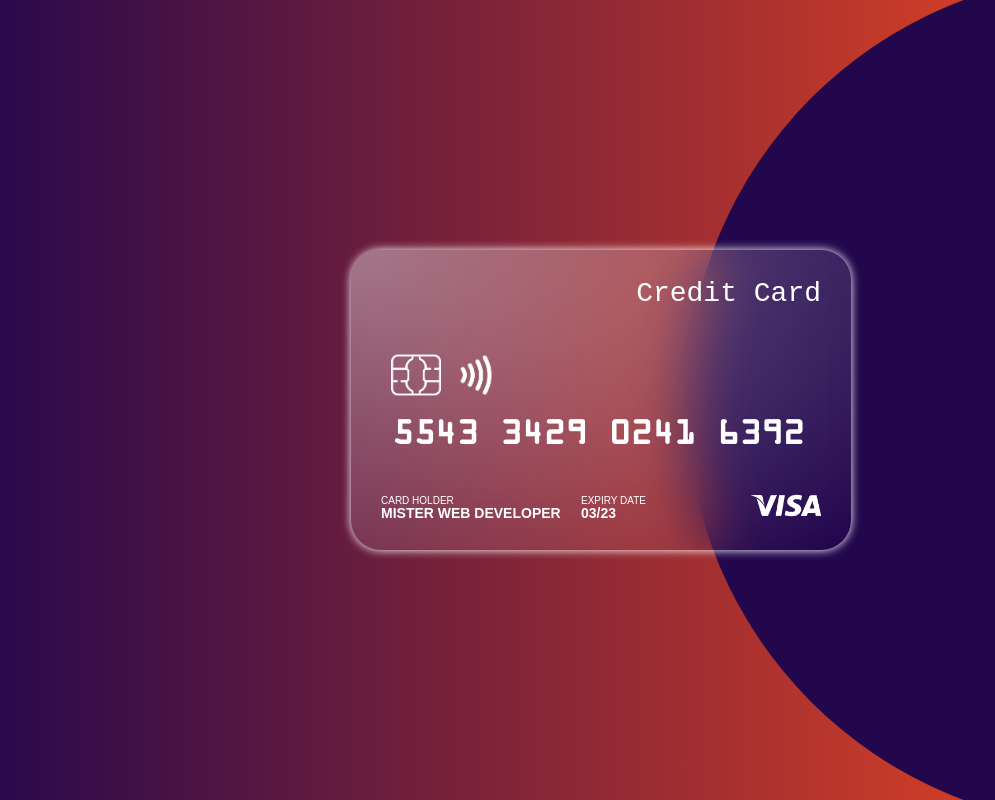
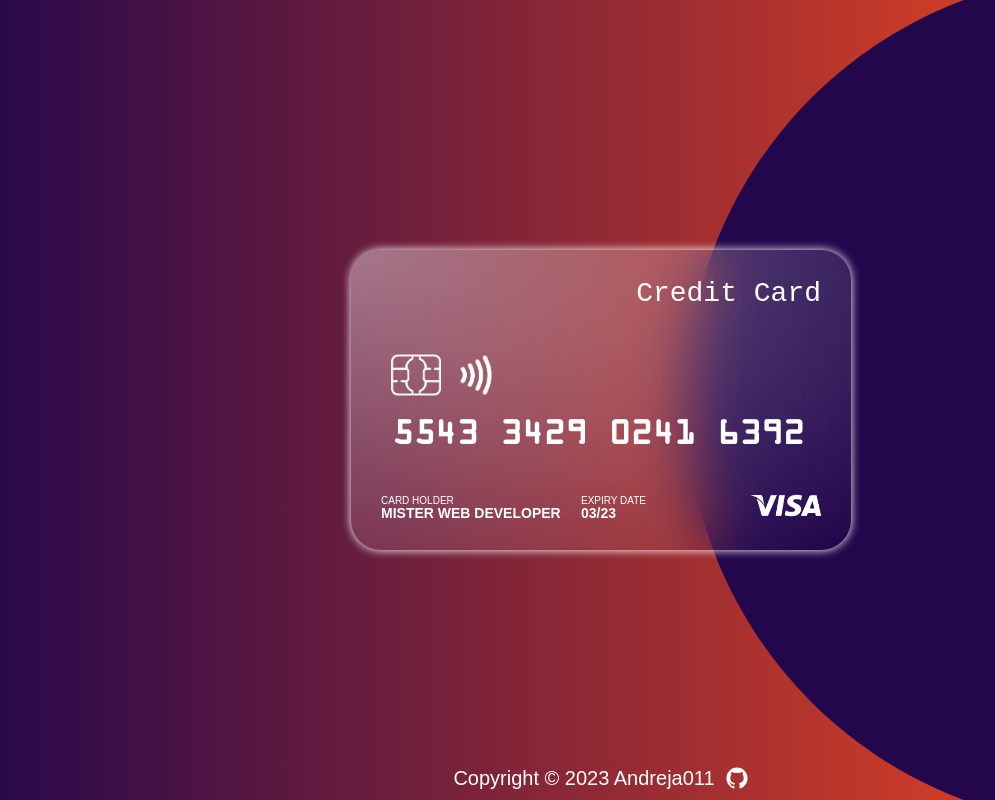
Before and after one commit to Andreja011/credit-card, a plain HTML site: page index.html in a window 1280 px wide. Shown: the whole page, without its empty margins (39-1034 px from the left). Drawn offline with nearby package versions, Linux system fonts and the light colour scheme.

Commit message:
Created footer

```diff
--- a/index.html
+++ b/index.html
@@ -32,6 +32,18 @@
       class="credit-card-logo absolute logo">
   </div>
 
+  <footer class="sans-serif">
+    <p>Copyright &copy; 2023 Andreja011</p><a
+      href="https://github.com/Andreja011?tab=repositories"
+      target="_blank"><ion-icon name="logo-github"
+        class="logo-github"></ion-icon></a>
+  </footer>
+
+  <script type="module"
+    src="https://unpkg.com/ionicons@5.5.2/dist/ionicons/ionicons.esm.js"></script>
+  <script nomodule
+    src="https://unpkg.com/ionicons@5.5.2/dist/ionicons/ionicons.js"></script>
+
 </body>
 
 </html>
--- a/styles.css
+++ b/styles.css
@@ -28,6 +28,10 @@ GLOBAL RESET
 
 html {
   font-size: 62.5%;
+}
+
+a {
+  text-decoration: none;
 }
 
 /* ==============
@@ -162,3 +166,40 @@ span {
   right: 30px;
   bottom: 30px;
 }
+
+footer {
+  position: absolute;
+  width: 100%;
+  bottom: 0;
+  font-size: 2rem;
+  padding: 1rem;
+
+  display: flex;
+  justify-content: center;
+  align-items: center;
+  gap: 1rem;
+}
+
+footer > p {
+  transition: all 0.5s;
+}
+
+footer > p:hover {
+  text-shadow: 0 0 10px #fff, 0 0 40px #fff;
+}
+
+a {
+  color: #fff;
+  display: flex;
+  align-items: center;
+  justify-content: center;
+}
+
+.logo-github {
+  font-size: 2.4rem;
+  transition: transform 0.3s ease-in-out;
+}
+
+.logo-github:hover {
+  transform: rotate(360deg) scale(1.2);
+}
```
